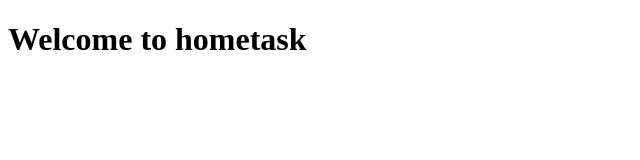
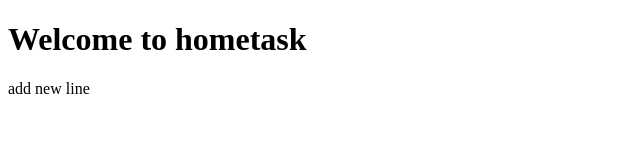
Before and after one commit to skharade07/skharade07.github.io, a plain HTML site: page index.html in a window 1280 px wide. Shown: the whole page, without its empty margins (0-640 px from the left). Drawn offline with Linux system fonts and the light colour scheme.

Commit message:
new line added

```diff
--- a/index.html
+++ b/index.html
@@ -4,6 +4,6 @@
         <h1>Welcome to hometask</h1>
     </head>
     <body>
-
+        <span>add new line</span>
     </body>
 </html>
```
